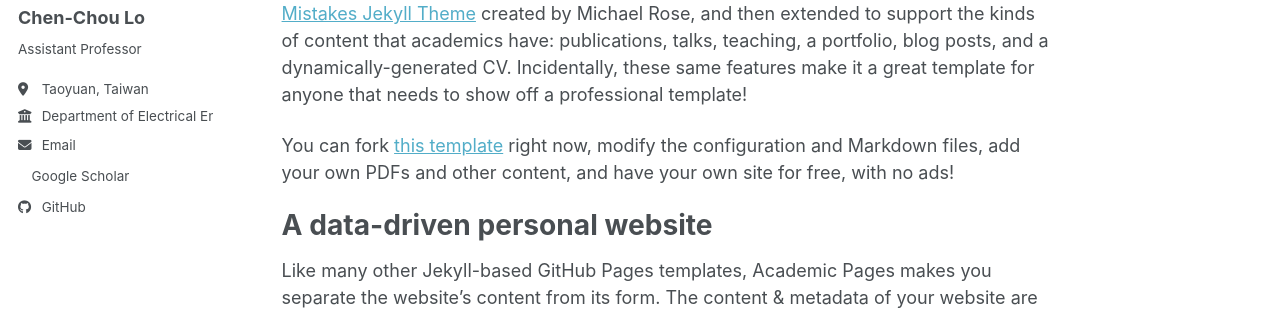
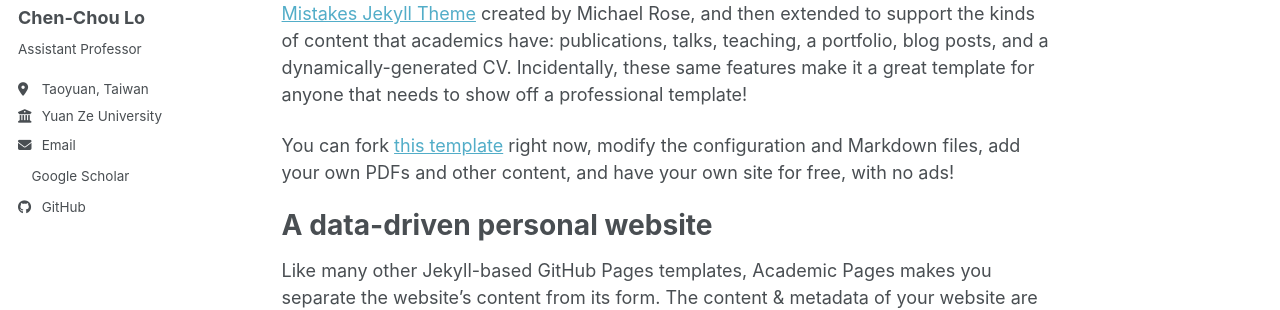
Before and after one commit to lochenchou/lochenchou.github.io, a Jekyll site: the page built from _pages/about.md, in a window 1280 px wide. Shown: the part 279-589 px from the top of the page. Built offline with Jekyll 4.4.1, drawn with Linux system fonts in a browser that asks for light colours; a style sheet for code colours, icons or effects is not loaded.

Commit message:
Update _config.yml
Updated employer and GitHub username in configuration.

```diff
--- a/_config.yml
+++ b/_config.yml
@@ -28,7 +28,7 @@
   pronouns         : # example: "she/her"
   bio              : "Assistant Professor"
   location         : "Taoyuan, Taiwan"
-  employer         : "Department of Electrical Engineering, Yuan Ze University"
+  employer         : "Yuan Ze University"
   uri              : # URL
   email            : "lochenchou@saturn.yzu.edu.tw"
 
@@ -50,7 +50,7 @@
   bitbucket        : # Username - Update with your username on the site
   codepen          : # Username
   dribbble         : # Username
-  github           : "https://github.com/lochenchou"
+  github           : "lochenchou"
   kaggle           : # Username
   stackoverflow    : # User number or user number and name (i.e., use "1" or "1/jeff-atwood")
 
```
